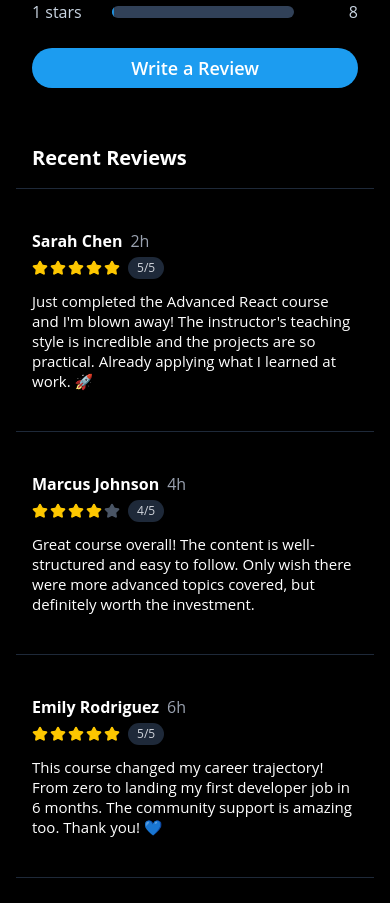
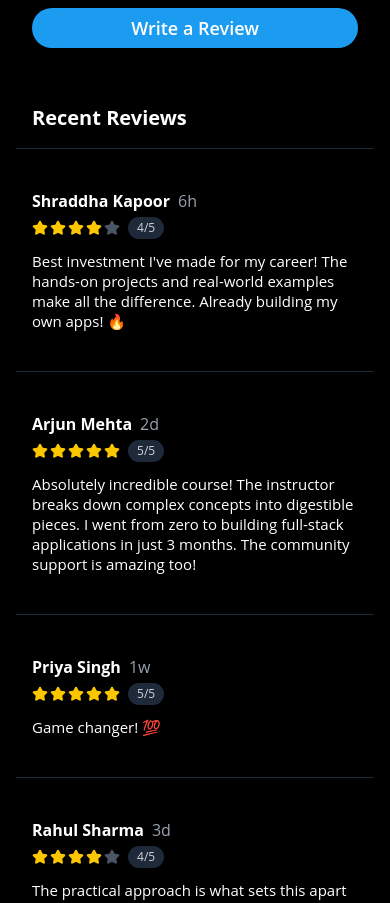
Before and after one commit to anmol4khatri/Edly, a React (Vite) app in the folder Edly Frontend/: page /course in a window 390 px wide. Shown: the part 2160-3063 px from the top of the page. Built offline with nearby package versions, Linux system fonts and the light colour scheme.

Commit message:
Enhance CourseAccordion and CourseRating components for improved layout and mobile responsiveness; add headers and adjust spacing for better user experience.

```diff
--- a/Edly Frontend/src/components/CourseAccordion.jsx
+++ b/Edly Frontend/src/components/CourseAccordion.jsx
@@ -166,7 +166,7 @@ const CourseAccordion = () => {
     console.log(data);
   }
   return (
-    (<div className="px-2 py-5 w-8/12 space-y-5 mt-5 max-sm:px-0 max-sm:w-full max-sm:space-y-4 max-sm:mt-0">
+    (<div className="px-2 min-sm:py-5 w-8/12 space-y-5 mt-5 min-sm:mb-8 max-sm:px-0 max-sm:w-full max-sm:space-y-4 max-sm:mt-0">
       <h3 className="text-2xl font-bold max-sm:text-xl">Comprehensive Course Modules</h3>
       <Accordion type="single" collapsible className="-space-y-px w-12/12" defaultValue="3">
         {modules.map((module) => (
--- a/Edly Frontend/src/components/CourseRating.jsx
+++ b/Edly Frontend/src/components/CourseRating.jsx
@@ -48,12 +48,17 @@ export default function CustomerReviews() {
     ]
 
     return (
-        <div className="w-8/12 px-2 max-sm:w-full max-sm:px-0">
+        <div className="w-8/12 px-2 max-sm:w-full max-sm:px-0 min-sm:mb-2">
+            {/* Header*/}
+            <div className="mb-4 max-sm:hidden">
+                <h1 className="text-3xl font-bold text-white mb-2">Course Reviews</h1>
+                <p className="text-slate-400">What our students are saying</p>
+            </div>
             <div className="max-w-4xl">
                 <Card className="max-sm:bg-transparent max-sm:border-none ">
                     <CardContent className="p-4 text-center">
-                        {/* Header */}
-                        <div className="mb-4">
+                        {/* Header Mobile*/}
+                        <div className="mb-4 min-sm:hidden">
                             <h1 className="text-3xl font-bold text-white mb-2">Course Reviews</h1>
                             <p className="text-slate-400">What our students are saying</p>
                         </div>
--- a/Edly Frontend/src/components/CourseReview.jsx
+++ b/Edly Frontend/src/components/CourseReview.jsx
@@ -1,66 +1,92 @@
-import { Card, CardContent } from "@/components/ui/card"
+"use client"
+
+import { Card, CardContent, CardHeader, CardTitle } from "@/components/ui/card"
 import { Badge } from "@/components/ui/badge"
-import { Button } from "@/components/ui/button"
 import { Star } from "lucide-react"
 import { useState } from "react"
 
-const mockReviews = [
+const sampleCourseReviews = [
   {
     id: "1",
-		user: {
-			name: "Sarah Chen",
-		},
-		rating: 5,
+    name: "Shraddha Kapoor",
+    time: "6h",
+    rating: 4,
     content:
-			"Just completed the Advanced React course and I'm blown away! The instructor's teaching style is incredible and the projects are so practical. Already applying what I learned at work. 🚀",
-		timestamp: "2h",
+      "Best investment I've made for my career! The hands-on projects and real-world examples make all the difference. Already building my own apps! 🔥",
   },
   {
     id: "2",
-		user: {
-			name: "Marcus Johnson",
-		},
-		rating: 4,
+    name: "Arjun Mehta",
+    time: "2d",
+    rating: 5,
     content:
-			"Great course overall! The content is well-structured and easy to follow. Only wish there were more advanced topics covered, but definitely worth the investment.",
-		timestamp: "4h",
+      "Absolutely incredible course! The instructor breaks down complex concepts into digestible pieces. I went from zero to building full-stack applications in just 3 months. The community support is amazing too!",
   },
   {
     id: "3",
-		user: {
-			name: "Emily Rodriguez",
-		},
+    name: "Priya Singh",
+    time: "1w",
     rating: 5,
-		content:
-			"This course changed my career trajectory! From zero to landing my first developer job in 6 months. The community support is amazing too. Thank you! 💙",
-		timestamp: "6h",
+    content: "Game changer! 💯",
   },
   {
     id: "4",
-		user: {
-			name: "Alex Thompson",
-		},
+    name: "Rahul Sharma",
+    time: "3d",
     rating: 4,
     content:
-			"Solid course with good examples. The instructor explains complex concepts in a simple way. Would recommend to anyone starting their coding journey.",
-		timestamp: "8h",
+      "The practical approach is what sets this apart from other courses. You're not just watching videos - you're actually building real projects that you can showcase in your portfolio.",
   },
   {
     id: "5",
-		user: {
-			name: "Priya Patel",
-		},
+    name: "Ananya Gupta",
+    time: "5h",
     rating: 5,
     content:
-			"Best investment I've made for my career! The hands-on projects and real-world examples make all the difference. Already building my own apps! 🔥",
-		timestamp: "12h",
+      "I was skeptical at first, but this course exceeded all my expectations. The step-by-step guidance and the way complex topics are explained makes learning enjoyable. Highly recommend to anyone looking to break into tech!",
+  },
+  {
+    id: "6",
+    name: "Vikram Patel",
+    time: "1d",
+    rating: 3,
+    content: "Good content overall, but could use more advanced topics. Great for beginners though!",
+  },
+  {
+    id: "7",
+    name: "Sneha Reddy",
+    time: "4d",
+    rating: 5,
+    content:
+      "This course literally changed my life! I landed my first developer job within 2 months of completing it. The career guidance and interview prep sections are invaluable. Thank you so much! 🙏✨",
+  },
+  {
+    id: "8",
+    name: "Karan Joshi",
+    time: "12h",
+    rating: 4,
+    content: "Solid course with great examples. The projects are challenging but doable with the provided guidance.",
+  },
+  {
+    id: "9",
+    name: "Meera Nair",
+    time: "2w",
+    rating: 5,
+    content:
+      "Perfect blend of theory and practice! The instructor's teaching style is engaging and the course structure is well thought out. I especially loved the deployment section - seeing your projects go live is such a rush!",
   },
 ]
 
-const CourseReview = () => {
-	const [reviews, setReviews] = useState(mockReviews)
+export default function Component() {
+  const [courseReviews, setCourseReviews] = useState(sampleCourseReviews)
 
   const renderStars = (rating) => {
+    return Array.from({ length: 5 }, (_, i) => (
+      <Star key={i} className={`size-5 stroke-0 ${i < rating ? "fill-amber-400" : "fill-muted-foreground"}`} />
+    ))
+  }
+
+  const renderMobileStars = (rating) => {
     return Array.from({ length: 5 }, (_, i) => (
       <Star
         key={i}
@@ -70,17 +96,46 @@ const CourseReview = () => {
   }
 
   return (
-		<div className="bg-transparent min-h-screen pb-10">
+    <>
+      {/* Desktop Masonry Grid */}
+      <div className="hidden md:block px-2 py-6 w-8/12">
+      {/* Header */}
+          <div className="mb-4 max-sm:hidden">
+                <h1 className="text-2xl font-bold text-white mb-2">Recent Reviews</h1>
+            </div>
+        <div className="columns-1 md:columns-2 lg:columns-3 gap-4 space-y-4">
+          {courseReviews.map((courseReview, index) => (
+            <Card key={index} className="break-inside-avoid mb-4">
+              <CardHeader>
+                <CardTitle className="text-white">
+                  {courseReview.name}{" "}
+                  <span className="text-muted-foreground font-medium ml-1">{courseReview.time}</span>
+                </CardTitle>
+                <div className="flex mt-1 items-center">
+                  {renderStars(courseReview.rating)}
+                  <Badge className="bg-gray-700 mx-2 text-white">{courseReview.rating}/5</Badge>
+                </div>
+              </CardHeader>
+              <CardContent>
+                <p className="text-gray-300">{courseReview.content}</p>
+              </CardContent>
+            </Card>
+          ))}
+        </div>
+      </div>
+
+      {/* Mobile Feed Layout */}
+      <div className="md:hidden bg-transparent min-h-screen pb-10">
         <div className="max-w-2xl mx-20 max-sm:w-full max-sm:mx-0">
           {/* Header */}
-				<div className="sticky top-0 bg-black/80 backdrop-blur-md border-b border-gray-800 p-4">
+          <div className="sticky top-0 backdrop-blur-md border-b border-gray-800 p-4">
             <h1 className="text-xl font-bold text-white">Recent Reviews</h1>
           </div>
 
           {/* Reviews Feed */}
           <div className="divide-y divide-gray-800">
-					{reviews.map((review) => (
-						<Card key={review.id} className="bg-black border-gray-800 rounded-none border-x-0 border-t-0">
+            {courseReviews.map((courseReview) => (
+              <Card key={courseReview.id} className="bg-black border-gray-800 rounded-none border-x-0 border-t-0">
                 <CardContent className="p-4">
                   <div className="flex">
                     {/* Content */}
@@ -90,24 +145,24 @@ const CourseReview = () => {
                         <div className="flex items-center space-x-2">
                           <div className="flex items-center space-x-1">
                             <span className="font-bold text-white hover:underline cursor-pointer">
-														{review.user.name}
+                              {courseReview.name}
                             </span>
                           </div>
-												<span className="text-gray-400">{review.timestamp}</span>
+                          <span className="text-gray-400">{courseReview.time}</span>
                         </div>
                       </div>
 
                       {/* Rating */}
                       <div className="flex items-center space-x-2 mt-1">
-											<div className="flex space-x-0.5">{renderStars(review.rating)}</div>
+                        <div className="flex space-x-0.5">{renderMobileStars(courseReview.rating)}</div>
                         <Badge variant="secondary" className="bg-gray-800 text-gray-300 text-xs">
-												{review.rating}/5
+                          {courseReview.rating}/5
                         </Badge>
                       </div>
 
                       {/* Review Content */}
                       <div className="mt-3">
-											<p className="text-white text-[15px] leading-5">{review.content}</p>
+                        <p className="text-white text-[15px] leading-5">{courseReview.content}</p>
                       </div>
                     </div>
                   </div>
@@ -117,7 +172,6 @@ const CourseReview = () => {
           </div>
         </div>
       </div>
+    </>
   )
 }
-
-export default CourseReview;
```
Lines whose indentation alone changed are shown as unchanged.
